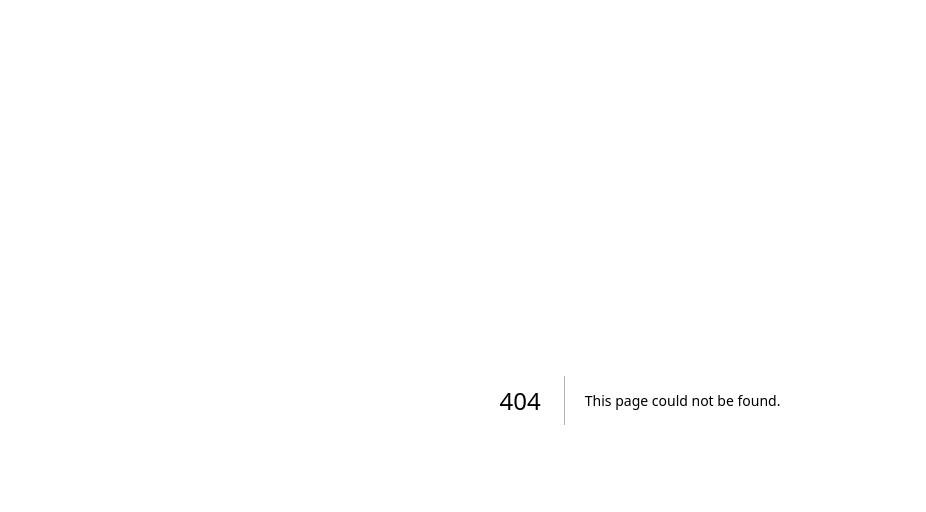
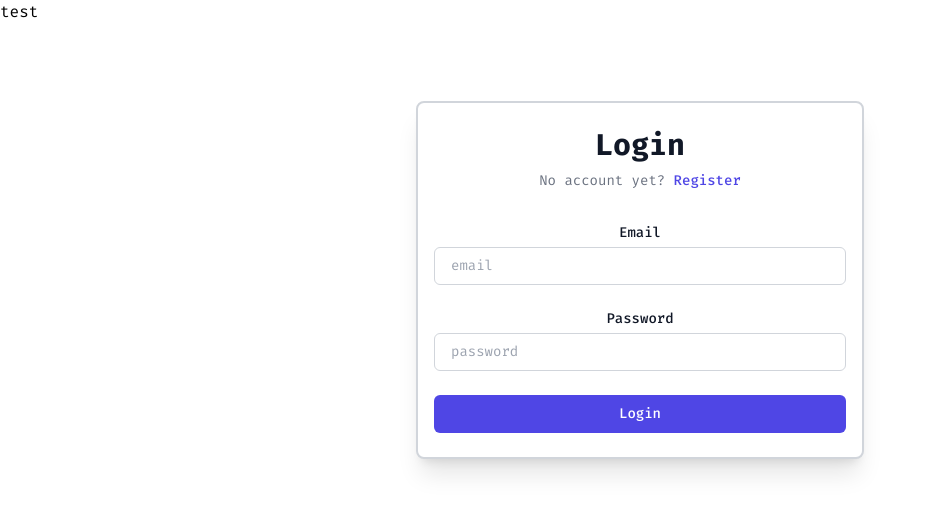
Before and after one commit to Joeri5/JoeriDev, a Next.js app: page /auth/login in a window 1280 px wide. Before the commit this address had no page. Shown: the top 512 px of the page, without its empty margins (0-926 px from the left). Built offline with nearby package versions, Linux system fonts and the light colour scheme; no server answers.

Commit message:
removed redux (auth) and implement next auth

```diff
--- a/next.config.js
+++ b/next.config.js
@@ -5,8 +5,8 @@ const nextConfig = {
   async rewrites() {
     return [
       {
-        source: "/api/:path*",
-        destination: "http://localhost:8080/api/:path*"
+        source: "/api/spring/:path*",
+        destination: "http://192.168.68.126:8080/api/:path*"
       }
     ]
   },
--- a/package.json
+++ b/package.json
@@ -19,6 +19,7 @@
     "eslint": "8.30.0",
     "eslint-config-next": "13.0.7",
     "next": "13.0.7",
+    "next-auth": "^4.18.7",
     "react": "18.2.0",
     "react-cookie": "^4.1.1",
     "react-dom": "18.2.0",
--- a/pages/_app.tsx
+++ b/pages/_app.tsx
@@ -2,11 +2,21 @@ import "../styles/globals.css";
 import type {AppProps} from "next/app";
 import {Provider} from "react-redux";
 import {store} from "../redux/store";
+import {SessionProvider} from "next-auth/react";
+import axios from "axios";
 
-export default function App({Component, pageProps}: AppProps) {
+type CustomAppProps = {
+    pageProps: any;
+} & AppProps;
+
+export const spring = axios.create({ baseURL: `${process.env.NEXTAUTH_URL}/api/spring` });
+
+export default function App({ Component,  pageProps: { session, ...pageProps }}: CustomAppProps) {
     return (
         <Provider store={store}>
-            <Component {...pageProps} />
+            <SessionProvider session={session}>
+                <Component {...pageProps} />
+            </SessionProvider>
         </Provider>
     )
 }
--- /dev/null
+++ b/pages/api/auth/[...nextauth].ts
@@ -0,0 +1,48 @@
+import NextAuth, {NextAuthOptions} from "next-auth"
+import CredentialsProvider from "next-auth/providers/credentials";
+import {spring} from "../../_app";
+
+export const authOptions: NextAuthOptions = {
+    providers: [
+        CredentialsProvider({
+            name: "Credentials",
+            credentials: {},
+            async authorize(credentials) {
+                try {
+                    const response = await spring.post('/v1/auth/login', credentials);
+                    if (response.status === 200) {
+                        const token = response.data.accessToken;
+                        const identify = await spring.get('/v1/users/identify', {
+                            headers: {
+                                Authorization: `Bearer ${token}`
+                            }
+                        });
+                        if (identify.status === 200) {
+                            return identify.data;
+                        }
+                        return null;
+                    }
+                    return null;
+                } catch (error) {
+                    console.error(error);
+                    return null;
+                }
+            }
+        })
+    ],
+    callbacks: {
+        async signIn({ user, profile }) {
+            if (user) {
+
+            }
+
+            return user != null;
+        },
+        async jwt({ token, account, profile }) {
+            console.log({token, account, profile})
+            return token
+        }
+    }
+}
+
+export default NextAuth(authOptions)
--- a/pages/api/hello.ts
+++ /dev/null
@@ -1,13 +0,0 @@
-// Next.js API route support: https://nextjs.org/docs/api-routes/introduction
-import type { NextApiRequest, NextApiResponse } from 'next'
-
-type Data = {
-  name: string
-}
-
-export default function handler(
-  req: NextApiRequest,
-  res: NextApiResponse<Data>
-) {
-  res.status(200).json({ name: 'John Doe' })
-}
--- a/pages/login.tsx
+++ b/pages/auth/login.tsx
@@ -1,52 +1,19 @@
-import React, {FormEvent, useEffect, useState} from 'react';
-import {selectAuth, setToken} from "../redux/slices/authSlice";
-import {useAppDispatch, useAppSelector} from "../redux/store";
-import {login, logout, register} from "../redux/thunks/authThunks";
+import React, {FormEvent, useState} from 'react';
 import Head from "next/head";
+import {signIn, useSession} from "next-auth/react";
+import {useRouter} from "next/router";
 
 const LoginPage = () => {
-    const dispatch = useAppDispatch();
-    const {status, token, user} = useAppSelector(selectAuth);
+    const router = useRouter();
+    const { data: session } = useSession();
+
     const [email, setEmail] = useState('');
     const [password, setPassword] = useState('');
-
-    useEffect(() => {
-        token && localStorage.setItem('token', token);
-
-    }, [token]);
-
-
-    useEffect(() => {
-        switch (status) {
-            case 200:
-                alert('Logged in successfully');
-                break;
-            case 401:
-                alert('Invalid credentials');
-                break;
-            case 201:
-                alert('Registered successfully');
-                break;
-            case 400:
-                alert('Invalid credentials');
-                break;
-            default:
-                break;
-
-        }
-    }, [status]);
 
     const handleSubmit = async (e: FormEvent) => {
         e.preventDefault();
 
-        dispatch(login({email, password}));
-    };
-
-
-    const handleLogout = async (e: FormEvent) => {
-        e.preventDefault();
-
-        dispatch(logout({accessToken: localStorage.getItem('token')}));
+        await signIn('credentials', { email, password });
     };
 
     return (
@@ -58,15 +25,18 @@ const LoginPage = () => {
                 <link rel="icon" href="/icon.svg"/>
             </Head>
             <div>
-                <form onSubmit={handleSubmit} className="mt-20">
+                <button onClick={() => signIn()}>test</button>
+                <form onSubmit={(e) => handleSubmit(e)} className="mt-20">
                     <div
                         className="flex flex-col items-center justify-center min-h-screen py-2 -mt-56 px-14 text-center">
                         <div
                             className="flex flex-col items-center justify-center w-full max-w-md px-4 py-6 space-y-8 bg-white border-2 border-gray-300 rounded-lg shadow-xl">
                             <div className="flex flex-col items-center justify-center w-full space-y-2">
-                                <h1 className="text-3xl font-bold text-gray-900">Register</h1>
-                                <p className="text-sm text-gray-500">Already have an account? <button
-                                    className="font-medium text-indigo-600 hover:text-indigo-500">Login</button>
+                                <h1 className="text-3xl font-bold text-gray-900">Login</h1>
+                                <p className="text-sm text-gray-500">No account yet? <button
+                                    type="button"
+                                    onClick={() => router.push('/auth/register')}
+                                    className="font-medium text-indigo-600 hover:text-indigo-500">Register</button>
                                 </p>
                             </div>
                             <div className="w-full space-y-6">
@@ -84,16 +54,20 @@ const LoginPage = () => {
                                            id="password"
                                            className="w-full px-4 py-2 text-sm text-gray-900 border border-gray-300 rounded-md focus:outline-none focus:border-indigo-500 focus:ring-1 focus:ring-indigo-500"/>
                                 </div>
+                                <div>
+                                    <button type="submit"
+                                            className="w-full px-4 py-2 text-sm font-medium text-white bg-indigo-600 border border-transparent rounded-md hover:bg-indigo-700 focus:outline-none focus-visible:ring-2 focus-visible:ring-offset-2 focus-visible:ring-indigo-500">Login
+                                    </button>
+                                </div>
                             </div>
                         </div>
                     </div>
                 </form>
-                {user && (
+                {session?.user && (
                     <div>
-                        <h1>{user.email}</h1>
+                        <h1>{session.user.firstName} {session.user.lastName}</h1>
                     </div>
                 )}
-                <button onClick={handleLogout}>logout</button>
             </div>
         </>
 
--- a/pages/auth.tsx
+++ b/pages/auth/register.tsx
@@ -1,48 +1,37 @@
-import React, {FormEvent, useEffect, useState} from 'react';
+import React, {FormEvent, useState} from 'react';
 import Head from "next/head";
-import axios from "axios";
-import {useAppDispatch, useAppSelector} from "../redux/store";
-import {register} from "../redux/thunks/authThunks";
-import {selectAuth} from "../redux/slices/authSlice";
+import axios, {AxiosError} from "axios";
+import {useRouter} from "next/router";
 
-const Auth = () => {
-    const dispatch = useAppDispatch();
-    const {status, token} = useAppSelector(selectAuth);
+const RegisterPage = () => {
+    const router = useRouter();
 
     const [email, setEmail] = useState('');
     const [password, setPassword] = useState('');
     const [firstName, setFirstName] = useState('');
     const [lastName, setLastName] = useState('');
 
-    useEffect(() => {
-        console.log("token changed", token)
-    }, [token]);
-
-
-    useEffect(() => {
-        switch (status) {
-            case 200:
-                alert('Logged in successfully');
-                break;
-            case 401:
-                alert('Invalid credentials');
-                break;
-            case 201:
-                alert('Registered successfully');
-                break;
-            case 400:
-                alert('Invalid credentials');
-                break;
-            default:
-                break;
-
-        }
-    }, [status]);
-
     const handleSubmit = async (e: FormEvent) => {
         e.preventDefault();
 
-        dispatch(register({email, password, firstName, lastName}));
+        const body = {email, password, firstName, lastName};
+        try {
+            const response = await axios.post('/api/spring/v1/auth/register', body);
+            switch(response.status) {
+                case 201:
+                    alert('account created!');
+                    break;
+                default:
+                    alert('Unknown response');
+                    break;
+            }
+        } catch (error) {
+            if (error instanceof AxiosError) {
+                alert('error code: ' + error.status);
+            } else {
+                alert('unknown error');
+            }
+        }
     };
 
     return (
@@ -55,12 +44,6 @@ const Auth = () => {
             </Head>
             <main>
                 <form onSubmit={handleSubmit} className="mt-20">
-                    {/*create a nice looking form body with tailwind for email, password, first name and last name and a submit button*/}
-                    {/*<input type="email" value={email} onChange={(e) => setEmail(e.target.value)} placeholder="email"/>*/}
-                    {/*<input type="password" value={password} onChange={(e) => setPassword(e.target.value)}/>*/}
-                    {/*<input type="text" value={firstName} onChange={(e) => setFirstName(e.target.value)}/>*/}
-                    {/*<input type="text" value={lastName} onChange={(e) => setLastName(e.target.value)}/>*/}
-                    {/*<button type="submit">Register</button>*/}
 
                     <div
                         className="flex flex-col items-center justify-center min-h-screen py-2 -mt-56 px-14 text-center">
@@ -69,6 +52,8 @@ const Auth = () => {
                             <div className="flex flex-col items-center justify-center w-full space-y-2">
                                 <h1 className="text-3xl font-bold text-gray-900">Register</h1>
                                 <p className="text-sm text-gray-500">Already have an account? <button
+                                    type="button"
+                                    onClick={() => router.push('/auth/login')}
                                     className="font-medium text-indigo-600 hover:text-indigo-500">Login</button>
                                 </p>
                             </div>
@@ -117,4 +102,4 @@ const Auth = () => {
     );
 };
 
-export default Auth;
+export default RegisterPage;
--- a/redux/slices/authSlice.ts
+++ /dev/null
@@ -1,71 +0,0 @@
-import {createSlice} from "@reduxjs/toolkit";
-import {RootState} from "../store";
-import {login, logout, register} from "../thunks/authThunks";
-
-interface AuthSlice {
-    user: any | null;
-    loading: boolean;
-    status: number;
-    token: string | null;
-}
-
-const initialState: AuthSlice = {
-    user: null,
-    loading: false,
-    status: 0,
-    token: null
-}
-
-export const authSlice = createSlice({
-    name: "auth",
-    initialState,
-    reducers: {
-        setToken(state, action) {
-            state.token = action.payload;
-        }
-    },
-    extraReducers: (builder) => {
-        builder
-            .addCase(register.pending, (state) => {
-                state.loading = true;
-            })
-            .addCase(register.rejected, (state, action: any) => {
-                state.loading = false;
-                state.status = action.payload.status;
-            })
-            .addCase(register.fulfilled, (state, action: any) => {
-                state.loading = false;
-                state.status = action.payload.status;
-            })
-            .addCase(login.pending, (state) => {
-                state.loading = true;
-            })
-            .addCase(login.rejected, (state, action: any) => {
-                state.loading = false;
-                state.status = action.payload.status;
-            })
-            .addCase(login.fulfilled, (state, action: any) => {
-                state.loading = false;
-                state.status = action.payload.status;
-                state.token = action.payload.data.accessToken;
-            })
-            .addCase(logout.pending, (state) => {
-                state.loading = true;
-            })
-            .addCase(logout.rejected, (state, action: any) => {
-                state.loading = false;
-                state.status = action.payload.status;
-            })
-            .addCase(logout.fulfilled, (state, action: any) => {
-                state.loading = false;
-                state.status = action.payload.status;
-                state.token = null;
-            });
-    }
-});
-
-export const {setToken} = authSlice.actions;
-
-export const selectAuth = (state: RootState) => state.auth;
-
-export default authSlice.reducer;
--- a/redux/store.ts
+++ b/redux/store.ts
@@ -3,14 +3,12 @@ import {TypedUseSelectorHook, useDispatch, useSelector} from "react-redux";
 import {menuSlice} from "./slices/menuSlice";
 import {fileSlice} from "./slices/fileSlice";
 import {filterSlice} from "./slices/filterSlice";
-import {authSlice} from "./slices/authSlice";
 
 export const store = configureStore({
     reducer: {
         menu: menuSlice.reducer,
         file: fileSlice.reducer,
         filter: filterSlice.reducer,
-        auth: authSlice.reducer,
     },
 });
 
--- a/redux/thunks/authThunks.ts
+++ /dev/null
@@ -1,39 +0,0 @@
-import {createAsyncThunk} from "@reduxjs/toolkit";
-import axios from "axios";
-
-export const register = createAsyncThunk(
-    "auth/register",
-    async (body: any, thunkAPI) => {
-        try {
-            return await axios.post("/api/v1/auth/register", body);
-        } catch (e: any) {
-            return thunkAPI.rejectWithValue(e.response);
-        }
-    }
-)
-
-export const login = createAsyncThunk(
-    "auth/login",
-    async (body: any, thunkAPI) => {
-        try {
-            return await axios.post("/api/v1/auth/login", body);
-        } catch (e: any) {
-            return thunkAPI.rejectWithValue(e.response);
-        }
-    }
-)
-
-export const logout = createAsyncThunk(
-    "auth/logout",
-    async (arg: any, thunkAPI) => {
-        try {
-            return await axios.post("/api/v1/auth/logout", undefined, {
-                headers: {
-                    authorization: `Bearer ${arg}`
-                }
-            });
-        } catch (e: any) {
-            return thunkAPI.rejectWithValue(e.response);
-        }
-    }
-);
```
Also changed, not shown: types/next-auth.d.ts (added, +41 -0 lines), 2 other files (tests, documents, lock files or other folders).
